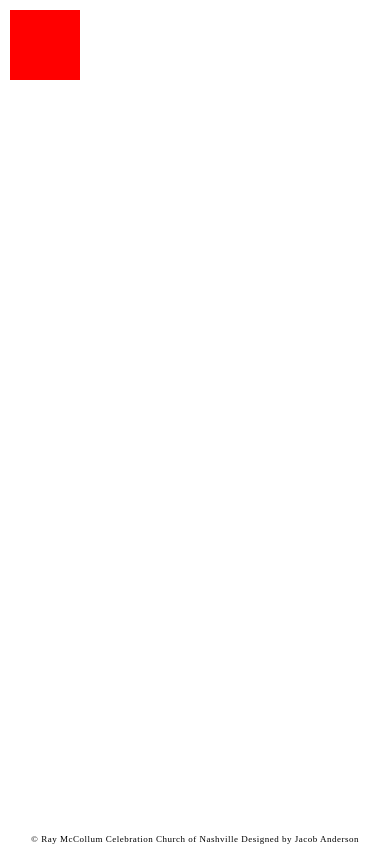
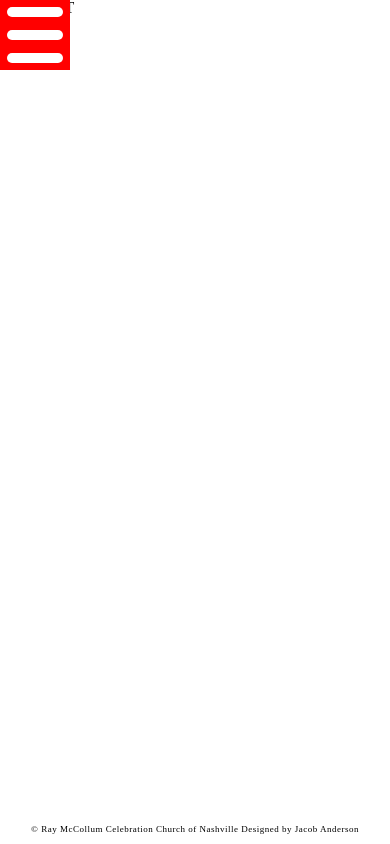
Before and after one commit to JacobAndy/rays-website, a React (Create React App) app: page /contact in a window 390 px wide. Built offline with nearby package versions, Linux system fonts and the light colour scheme.

Commit message:
extra set up

```diff
--- a/src/components/Contact/Contact.css
+++ b/src/components/Contact/Contact.css
@@ -0,0 +1,5 @@
+.contact-page-holder {
+  width: 100vw;
+  height: 100vh;
+  /* background: blue; */
+}
--- a/src/components/Contact/Contact.js
+++ b/src/components/Contact/Contact.js
@@ -0,0 +1,7 @@
+import React from "react";
+import "./Contact.css";
+
+function Contact() {
+  return <main className="contact-page-holder">CONTACT</main>;
+}
+export default Contact;
--- a/src/components/Donate/Donate.js
+++ b/src/components/Donate/Donate.js
@@ -0,0 +1,10 @@
+import React, { Component } from "react";
+import "./Donate.css";
+
+class Donate extends Component {
+  state = {};
+  render() {
+    return <main>DONATE</main>;
+  }
+}
+export default Donate;
--- a/src/components/Footer/Footer.css
+++ b/src/components/Footer/Footer.css
@@ -1,10 +1,11 @@
 .footer-main {
   position: absolute;
-  bottom: 0;
+  bottom: 10px;
   display: flex;
   width: 100%;
   justify-content: center;
   align-items: center;
+  text-align: center;
 }
 .footer-main > h4 {
   font-weight: 200;
--- a/src/components/NavBar/NavBar.css
+++ b/src/components/NavBar/NavBar.css
@@ -12,36 +12,81 @@
 }
 .navbar-holder,
 .navbar-info {
+  transition: 0.1s;
   display: flex;
   align-items: center;
 }
 
 .navbar-info {
   justify-content: space-around;
-  width: 65%;
+  width: 45%;
 }
-
+.navbar-info h4 {
+  color: black;
+  font-size: 20px;
+}
+.navbar-info p {
+  color: black;
+}
+.navbar-sections {
+  color: black;
+}
 @media (max-width: 900px) {
   .navbar-info {
     width: 80%;
   }
 }
 @media (max-width: 810px) {
-  .navbar-holder {
+  .topBunActive {
+    /*245*/
+    transform: translate(0, 225%) rotate(-45deg);
+    width: 87%;
+  }
+  .bottomBunActive {
+    transform: translate(0, -215%) rotate(45deg);
+    width: 85%;
+  }
+  .burger-holder {
+    position: fixed;
+    top: 0;
+    left: 0;
     width: 70px;
     height: 70px;
     background: red;
+    display: flex;
+    justify-content: space-around;
+    align-items: center;
+    flex-direction: column;
+  }
+  .topBun,
+  .middleBun,
+  .bottomBun {
+    height: 10px;
+    background: #ffff;
+    width: 80%;
+    transition: 0.2s;
+    border-radius: 10px;
+  }
+
+  .navbar-holder {
+    /* width: 70px;
+    height: 70px;
+    background: red;
     top: 10px;
-    left: 10px;
+    left: 10px; */
+    width: 200px;
+    height: 100vh;
+    left: -200px;
   }
   .navbar-info {
-    width: 40vw;
+    width: 200px;
     height: 100vh;
     flex-direction: column;
     position: absolute;
-    left: -40vw;
+    left: -200px;
   }
-  .navbar-info-slide-mobile {
+  .navbar-info-slide-mobile,
+  .navbar-holder-slide-mobile {
     left: 0vw;
   }
 }
--- a/src/components/NavBar/NavBar.js
+++ b/src/components/NavBar/NavBar.js
@@ -12,7 +12,23 @@ class NavBar extends Component {
   render() {
     let { burgerToggle } = this.state;
     return (
-      <div className="navbar-holder">
+      <div
+        className={
+          burgerToggle
+            ? "navbar-holder navbar-holder-slide-mobile"
+            : "navbar-holder"
+        }
+        onClick={() => {
+          this.setState({ burgerToggle: !this.state.burgerToggle });
+        }}
+      >
+        <div className="burger-holder">
+          <div className={burgerToggle ? "topBun topBunActive" : "topBun"} />
+          <div className={burgerToggle ? null : "middleBun"} />
+          <div
+            className={burgerToggle ? "bottomBun bottomBunActive" : "bottomBun"}
+          />
+        </div>
         <section
           className={
             burgerToggle
@@ -20,9 +36,9 @@ class NavBar extends Component {
               : "navbar-info"
           }
         >
-          <Link to="/courses">
+          {/* <Link to="/courses">
             <p>Courses</p>
-          </Link>
+          </Link> */}
           <Link to="/blogs">
             <p>Blogs</p>
           </Link>
@@ -32,9 +48,9 @@ class NavBar extends Component {
           <Link to="/">
             <h4>Ray McCollum</h4>
           </Link>
-          <Link to="/messages">
+          {/* <Link to="/messages">
             <p>Messages</p>
-          </Link>
+          </Link> */}
           <Link to="/donate">
             <p>Donate</p>
           </Link>
--- a/src/routes.js
+++ b/src/routes.js
@@ -1,9 +1,13 @@
 import React from "react";
 import { Route, Switch } from "react-router-dom";
 import Home from "./components/Home/Home";
+import Donate from "./components/Donate/Donate";
+import Contact from "./components/Contact/Contact";
 
 export default (
   <Switch>
     <Route exact path="/" component={Home} />
+    <Route path="/donate" component={Donate} />
+    <Route path="/contact" component={Contact} />
   </Switch>
 );
```
